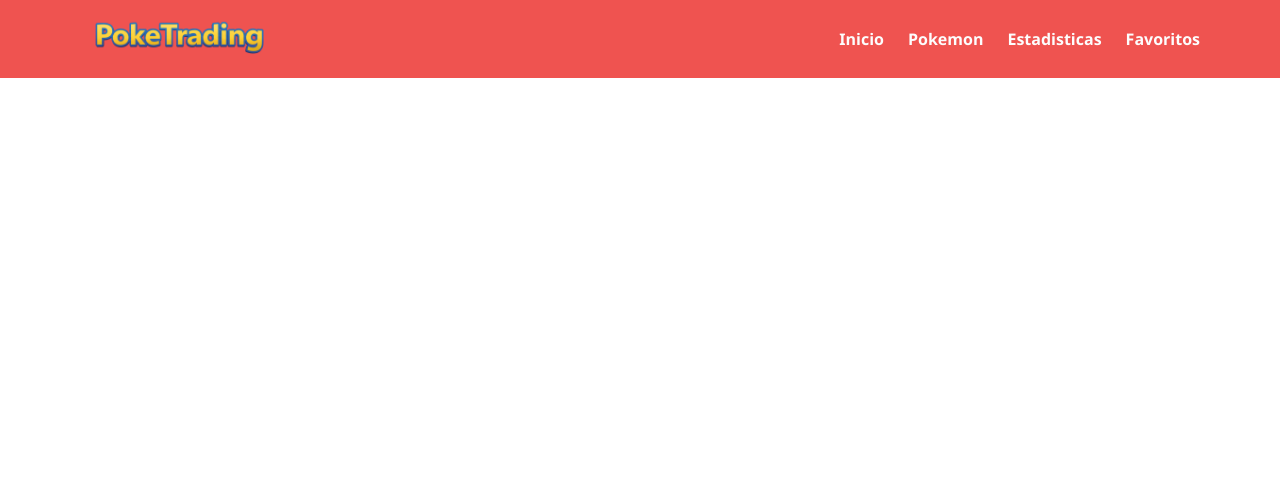
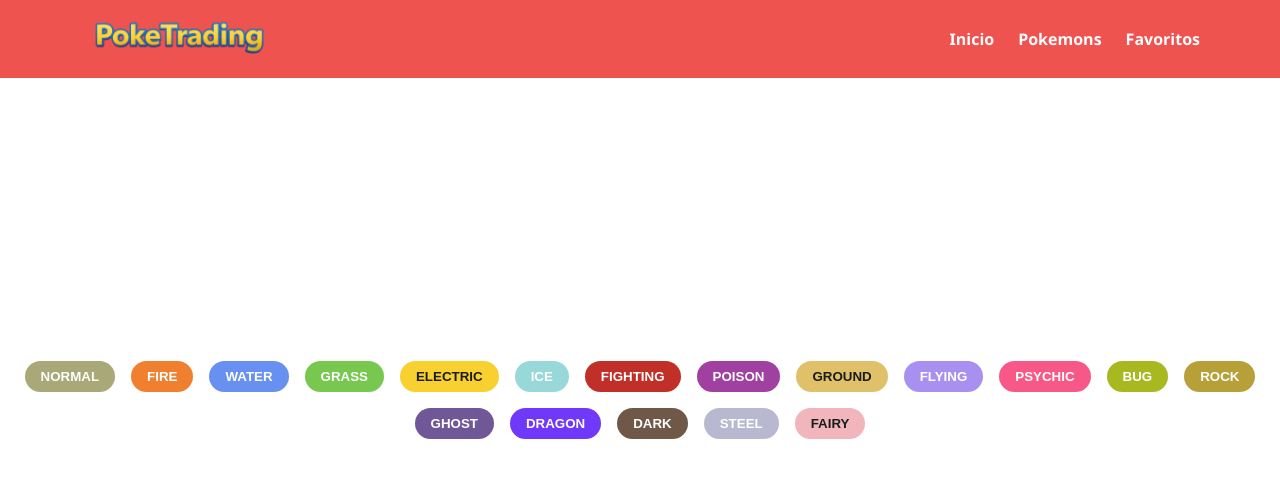
Before and after one commit to nahuelcstr/tp-final-react-nahuel-castro, a React (Vite) app: page /pokemons in a window 1280 px wide. Shown: the top 478 px of the page. Built offline with nearby package versions, Linux system fonts and the light colour scheme.

Commit message:
se aplico useLocation para estilos de typebuttons dependiendo la ruta para poder agregar los botones a Pokemons page(se renombro Pokemon a Pokemons), se borro la seccion estadisticas

```diff
--- a/src/App.jsx
+++ b/src/App.jsx
@@ -1,14 +1,14 @@
 import { Routes, Route } from "react-router-dom";
 //pages
 import Home from "./pages/Home";
-import Pokemon from "./pages/Pokemon";
-import PokemonDetail from "./pages/PokemonDetail";
+import Pokemons from "./pages/Pokemons";
 import Favorite from "./pages/Favorite";
 //componentes
 import Navbar from "./components/NavBar";
 import Buscador from "./components/inputBuscar";
 //css
 import './App.css';
+
 
 function App() {
 
@@ -17,8 +17,7 @@ function App() {
       <Navbar />
       <Routes>
         <Route path="/" element={<Home />} />
-        <Route path="/pokemon" element={<Pokemon />} />
-        <Route path="/pokemondetail" element={<PokemonDetail />} />
+        <Route path="/pokemons" element={<Pokemons />} />
         <Route path="/favorite" element={<Favorite />} />
       </Routes>
       </>
--- a/src/components/NavBar.jsx
+++ b/src/components/NavBar.jsx
@@ -29,10 +29,7 @@ function Navbar() {
               <Link to='/' onClick={mostrarBarra}> Inicio </Link>
             </li>
             <li>
-              <Link to='/pokemon' onClick={mostrarBarra}> Pokemon </Link>
-            </li>
-            <li>
-              <Link to='/pokemondetail' onClick={mostrarBarra}> Estadisticas </Link>
+              <Link to='/pokemons' onClick={mostrarBarra}> Pokemons </Link>
             </li>
             <li>
               <Link to='/favorite' onClick={mostrarBarra}> Favoritos </Link>
--- a/src/components/TypeButtons.jsx
+++ b/src/components/TypeButtons.jsx
@@ -1,12 +1,15 @@
 import "../styles/TypeButtons.css";
+import { useLocation } from "react-router-dom";
 
 function TypesButtons({typeSelect}){
     const types = [ "normal", "fire", "water", "grass", "electric", "ice", "fighting", "poison", "ground",
     "flying", "psychic","bug", "rock", "ghost", "dragon", "dark", "steel", "fairy"];
-    console.log("Renderizando botones...");
-    console.log(types);
+
+    //Verifica el path para aplicar diferentes estilos dependiendo de la ruta.
+    const location = useLocation();
+    const isPokemonPage = location.pathname.includes("/pokemons");
     return(
-        <div className="container-buttons">
+        <div className={`container-buttons ${isPokemonPage ? "pokemons-style" : "home-style"}`}>
             {types.map((type) => (
                 <button
                     key={type}
--- a/src/index.css
+++ b/src/index.css
@@ -9,25 +9,6 @@
   --clr-white: #fdfdfd;
   --clr-red: #ef5350;
   --clr-yellow: #ffd700;
-  /* color tipo pokemon */
-  --type-normal: #A8A878;
-  --type-fire: #F08030;
-  --type-water: #6890F0;
-  --type-grass: #78C850;
-  --type-electric: #F8D030;
-  --type-ice: #98D8D8;
-  --type-fighting: #C03028;
-  --type-poison: #A040A0;
-  --type-ground: #E0C068;
-  --type-flying: #A890F0;
-  --type-psychic: #F85888;
-  --type-bug: #A8B820;
-  --type-rock: #B8A038;
-  --type-ghost: #705898;
-  --type-dark: #705848;
-  --type-dragon: #7038F8;
-  --type-steel: #B8B8D0;
-  --type-fairy: #F0B6BC;
 }
 
 a {
--- a/src/pages/Home.jsx
+++ b/src/pages/Home.jsx
@@ -17,7 +17,7 @@ function Home(){
                     </p>
                 </div>
                 <div className="home-links">
-                    <Link to='/pokemon' className="btn-todos">Ver todos</Link>
+                    <Link to='/pokemons' className="btn-todos">Ver todos</Link>
                     <Link to='/favorite' className="btn-fav">Mis favoritos</Link>
                 </div>
                 <div className="filter">
--- a/src/pages/PokemonDetail.jsx
+++ /dev/null
@@ -1,8 +0,0 @@
-function PokemonDetail(){
-    return(
-        <div>
-            <h2>Estadisticas del Pokemon</h2>
-        </div>
-    );
-}
-export default PokemonDetail;
--- a/src/pages/Pokemon.jsx
+++ b/src/pages/Pokemons.jsx
@@ -1,12 +1,11 @@
 import Buscador from "../components/inputBuscar";
 import TypesButtons from "../components/TypeButtons";
 
-function Pokemon(){
+function Pokemons(){
     return(
         <div>
-            <h2>Listado de Pokemon</h2>
             <TypesButtons />
         </div>
     );
 }
-export default Pokemon;
+export default Pokemons;
--- a/src/styles/TypeButtons.css
+++ b/src/styles/TypeButtons.css
@@ -19,7 +19,7 @@
     --type-fairy: #F0B6BC;
 }
 
-.container-buttons{
+.container-buttons.home-style{
     display: flex;
     gap: 1rem;
     flex-wrap: wrap;
@@ -42,8 +42,8 @@
     box-shadow: 0 1px 3px rgba(0, 0, 0, 0.39);
 }
 .btn-type:active {
-  transform: translateY(2px);
-  box-shadow: 0 0 0 rgba(0, 0, 0, 0.1);
+    transform: translateY(2px);
+    box-shadow: 0 0 0 rgba(0, 0, 0, 0.1);
 }
 
 /* Colores por tipo */
@@ -65,3 +65,12 @@
 .dragon   { background-color: var(--type-dragon); }
 .steel    { background-color: var(--type-steel); }
 .fairy    { background-color: var(--type-fairy); color: var(--clr-black);}
+
+/* estilos para Pokemon page */
+.container-buttons.pokemons-style{
+    display: flex;
+    justify-content: center;
+    flex-wrap: wrap;
+    gap: 1rem;
+    max-width: 97vw;
+}
```
Also changed, not shown: src/styles/Pokemons.css (added).
